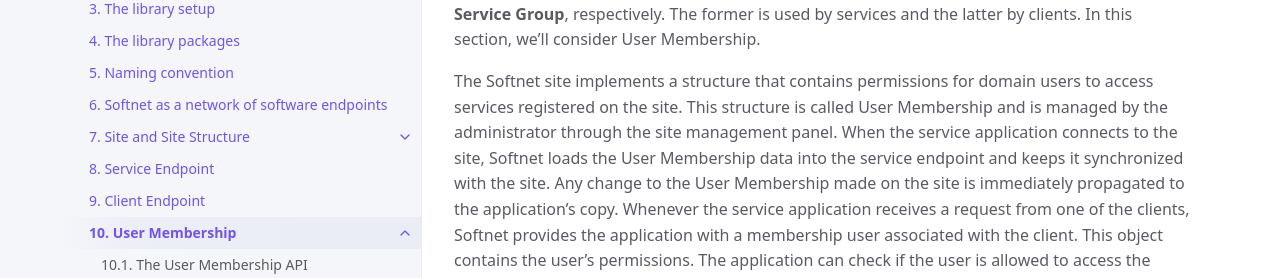
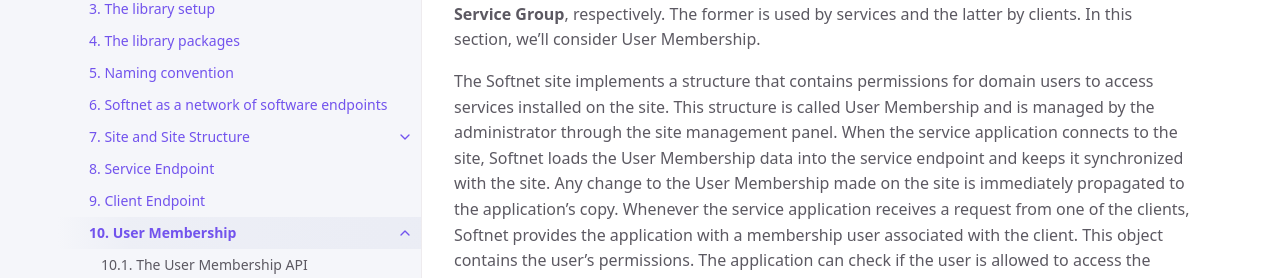
Before and after one commit to Softnet-Free/softnet-java, a Jekyll site: the page built from docs/user-membership/intro.md, in a window 1280 px wide and 1008 px high. Shown: the part 239-517 px from the top of the window. Built offline with Jekyll 4.4.1, drawn with Linux system fonts in a browser that asks for light colours; some of the changed text lies outside the part shown.

Commit message:
update to text

```diff
--- a/docs/user-membership/intro.md
+++ b/docs/user-membership/intro.md
@@ -9,4 +9,4 @@ has_children: true
 
 As mentioned in the very beginning of this guide, Softnet offers two mechanisms, Access Control and Service Status Detection, which make the platform convenient for IoT development. To ensure this functionality, Softnet implements two dynamic structures: **User Membership** and **Service Group**, respectively. The former is used by services and the latter by clients. In this section, we'll consider User Membership.
 
-The Softnet site implements a structure that contains permissions for domain users to access services registered on the site. This structure is called User Membership and is managed by the administrator through the site management panel. When the service application connects to the site, Softnet loads the User Membership data into the service endpoint and keeps it synchronized with the site. Any change to the User Membership made on the site is immediately propagated to the application’s copy. Whenever the service application receives a request from one of the clients, Softnet provides the application with a membership user associated with the client. This object contains the user’s permissions. The application can check if the user is allowed to access the requested resource. You can define access rules declaratively for the Softnet native request handling methods (see [section 10.2]({{ site.baseurl }}{% link docs/user-membership/sections/declarative-access-rules.md %})) or pass the membership user to application layer protocols for more granular access control (see [section 10.3]({{ site.baseurl }}{% link docs/user-membership/sections/fine-grained-access-control.md %})). The former is applicable in definitions of TCP and UDP listeners and RPC procedures. It is also the only way to define access rules for application events in the site structure. In this case, access control is applied to client subscriptions.
+The Softnet site implements a structure that contains permissions for domain users to access services installed on the site. This structure is called User Membership and is managed by the administrator through the site management panel. When the service application connects to the site, Softnet loads the User Membership data into the service endpoint and keeps it synchronized with the site. Any change to the User Membership made on the site is immediately propagated to the application’s copy. Whenever the service application receives a request from one of the clients, Softnet provides the application with a membership user associated with the client. This object contains the user’s permissions. The application can check if the user is allowed to access the requested resource. You can define access rules declaratively for the Softnet native request handling methods (see [section 10.2]({{ site.baseurl }}{% link docs/user-membership/sections/declarative-access-rules.md %})) or pass the membership user to application layer protocols for more granular access control (see [section 10.3]({{ site.baseurl }}{% link docs/user-membership/sections/fine-grained-access-control.md %})). The former is applicable in definitions of TCP and UDP listeners and RPC procedures. It is also the only way to define access rules for application events in the site structure. In this case, access control is applied to client subscriptions.
```
Also changed, not shown: docs/user-membership/sections/fine-grained-access-control.md (+2 -2 lines).
